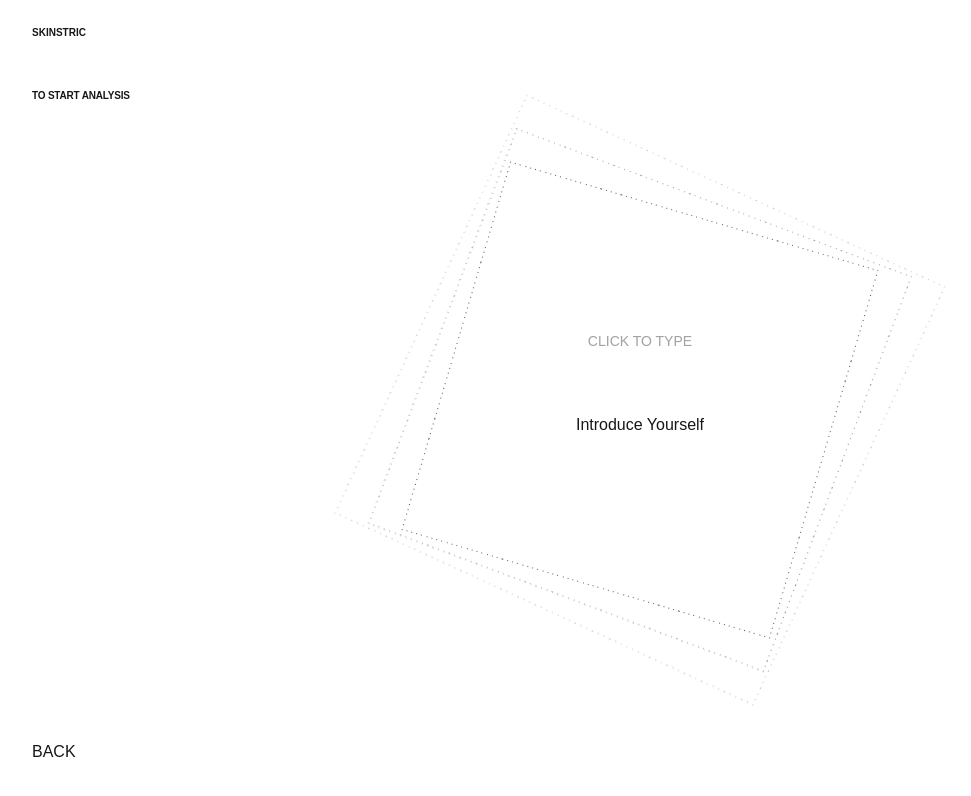
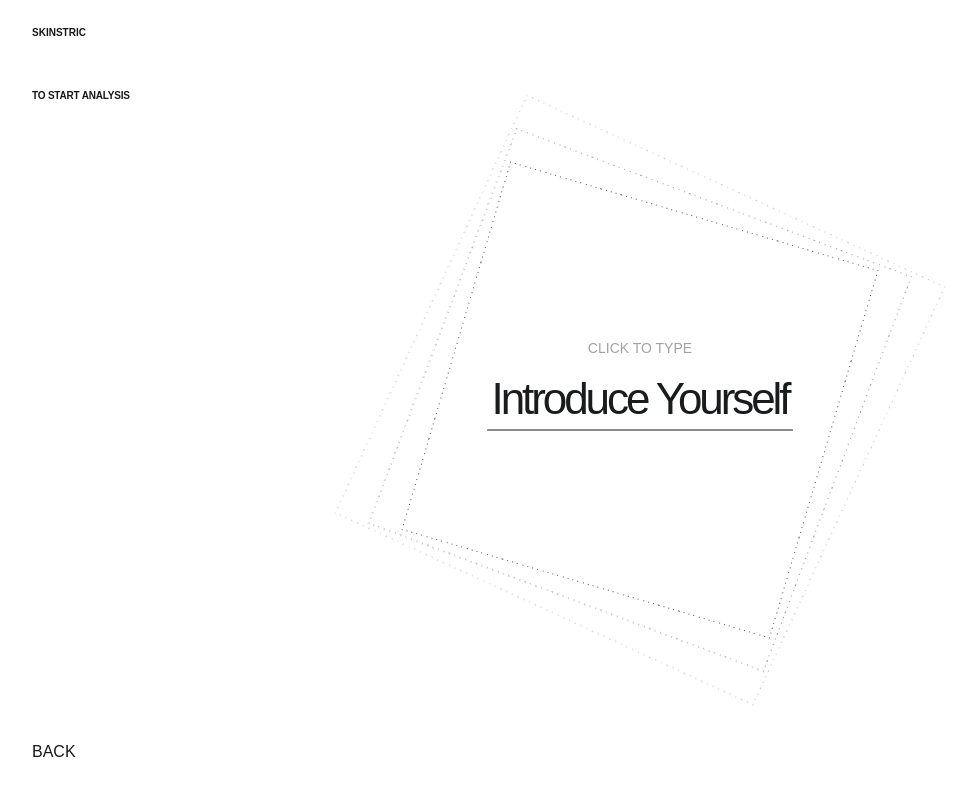
Before and after one commit to victor-alvescv/test-skinstric, a Next.js app: page /introduction in a window 1280 px wide. Shown: the top 796 px of the page, without its empty margins (0-971 px from the left). Built offline with nearby package versions, Linux system fonts and the light colour scheme.

Commit message:
input field - opacity

```diff
--- a/app/(pages)/introduction/page.js
+++ b/app/(pages)/introduction/page.js
@@ -5,11 +5,12 @@ import React, { useState } from "react";
 
 
 function Introduction() {
-    const [isFocused, setIsFocused] = useState(false);
     const [name, setName] = useState("");
     const [isTyping, setIsTyping] = useState(false);
     const [location, setLocation] = useState("");
     const [showLocation, setShowLocation] = useState(false);
+    const [isFocused, setIsFocused] = useState(false);
+
     const handleProceed = () => {
         setShowLocation(true);
         setIsTyping(false);
@@ -24,9 +25,6 @@ function Introduction() {
         setIsTyping(true);
     };
 
-    const InputField = () => {
-        const [isFocused, setIsFocused] = useState(false);
-    }
 
   return (
     <>
@@ -64,32 +62,39 @@ function Introduction() {
                             </div>
                             <form>
                                 <div className="py-[5px] relative">
+
                                 {!showLocation && (
                     <>
                       {!showLocation && (
                         <>
                           <input
                             type="text"
+                            value={name}
                             onFocus={() => setIsFocused(true)}
                             onBlur={() => setIsFocused(false)}
-                                            value={name}
+                            style={{
+                              width: "calc((18ch - 5.5ch))",
+                              fontSize: "clamp(44px, 12px + 2.5vw, 60px)",
+                            }}
                             onChange={(e) => setName(e.target.value)}
-                                            className="introduction__input text-black placeholder:text-black"
+                            className="border-b-[1px] bg-transparent border-[#1a1b1c] py-[5px] text-center outline-none text-[#1a1b1c] border-solid leading-[1] tracking-[-.07em]"
                           />
-                                        <label className=".introduction__input--label">Introduce Yourself</label>
+                          <label
+                            style={{
+                              width: `calc((18ch - 5.5ch))`,
+                              fontSize: "clamp(44px, 12px + 2.5vw, 60px)",
+                            }}
+                            className={ `text-[#1a1b1c] transition-all ${isFocused || name.lenght > 1 ? 'opacity-0' : "opacity-1" }
+                              text-center leading-[1.33] left-0 top-[5px] absolute name-label pointer-events-none tracking-[-.07em] `}
+                          >
+                            Introduce Yourself
+                          </label>
                         </>
                       )}
                     </>
                   )}
-                                    {showLocation && (
-                                        <input
-                                            type="text"
-                                            value={location}
-                                            onChange={(e) => setLocation(e.target.value)}
-                                            placeholder="Enter Your Location"
-                                            className="introduction__input text-black placeholder:text-black"
-                                        />
-                                    )}
+
+
                                 </div>
                             </form>
                         </div>
--- a/app/globals.css
+++ b/app/globals.css
@@ -185,24 +185,6 @@ form {
   clip-path: inset(0%);
 }
 
-.introduction__input--label {
-  transition: opacity 0.15s cubic-bezier(0.08, 0.5, 0.44, 0.96);
-  width: 12.5ch;
-  color: #1a1b1c;
-  text-align: center;
-  font-size: clamp(44px, 12px + 2.5vw, 60px);
-  letter-spacing: -0.07em;
-  line-height: 1.33;
-  font-weight: 400;
-  left: 0;
-  margin-bottom: 0;
-  margin-top: 0;
-  pointer-events: none;
-  display: block;
-  top: 5%;
-  position: absolute;
-}
-
 .dotted-square:after,
 .dotted-square:before {
   --base-rotation: 0deg;
```
Lines whose indentation alone changed are shown as unchanged.
